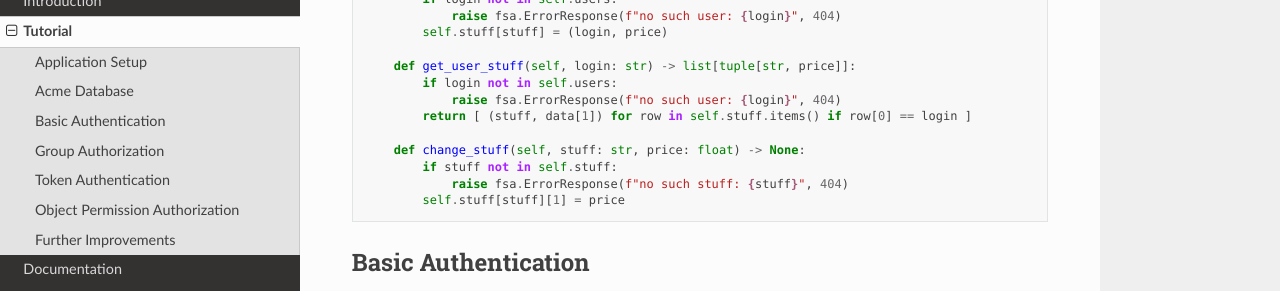
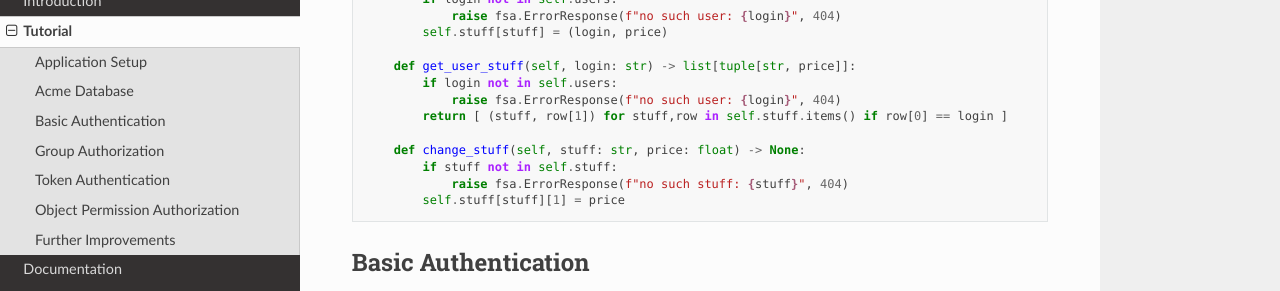
Before and after one commit to zx80/flask-simple-auth, a Sphinx documentation site: the page built from docs/TUTORIAL.md, in a window 1280 px wide and 900 px high, scrolled down 2013 px. Shown: the part 151-442 px from the top of the window. Built offline with Sphinx 7.4.7 and the Read the Docs theme 2.0.0, drawn with Linux system fonts in a browser that asks for light colours; pages that are not in the unit, such as notebooks, are missing from menus.

Commit message:
Update TUTORIAL.md
++

```diff
--- a/docs/TUTORIAL.md
+++ b/docs/TUTORIAL.md
@@ -116,7 +116,7 @@ class AcmeData:
     def get_user_stuff(self, login: str) -> list[tuple[str, price]]:
         if login not in self.users:
             raise fsa.ErrorResponse(f"no such user: {login}", 404)
-        return [ (stuff, data[1]) for row in self.stuff.items() if row[0] == login ]
+        return [ (stuff, row[1]) for stuff,row in self.stuff.items() if row[0] == login ]
 
     def change_stuff(self, stuff: str, price: float) -> None:
         if stuff not in self.stuff:
```
